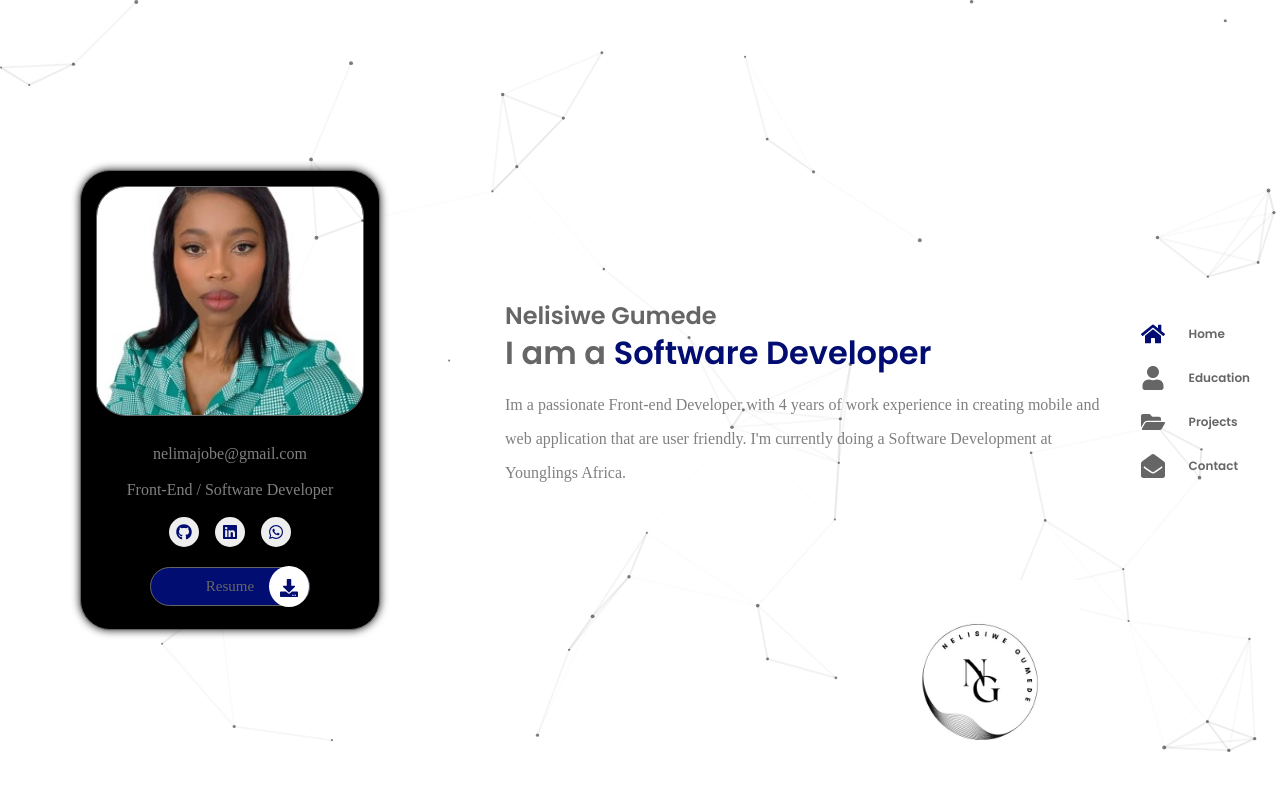
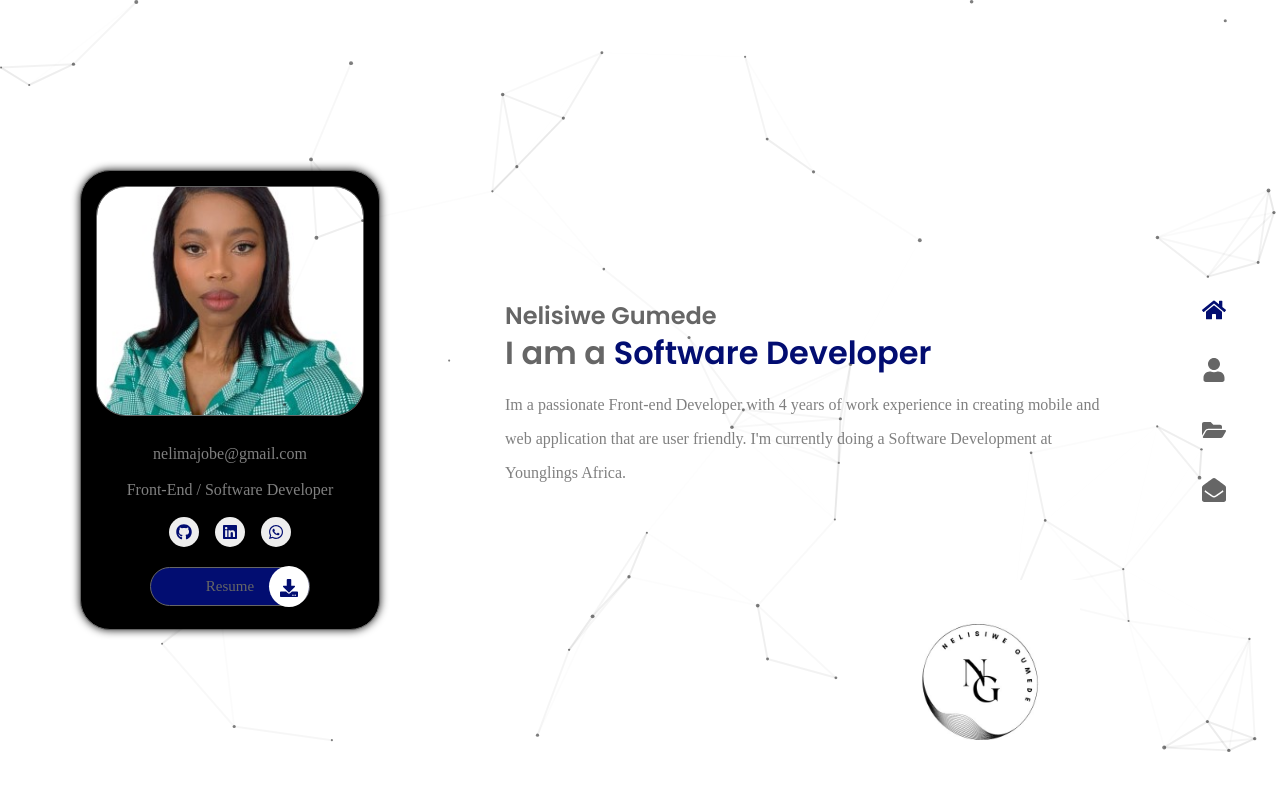
Before and after one commit to Nelisiwe/Nelisiwe-Portfolio, a React (Vite) app: page / in a window 1280 px wide. Shown: the top 790 px of the page. Built offline with nearby package versions, Linux system fonts and the light colour scheme; a web font is replaced by a local one.

Commit message:
nav toggle

```diff
--- a/src/components/Navbar.jsx
+++ b/src/components/Navbar.jsx
@@ -13,7 +13,7 @@ const Navbar = () => {
        {/* The `nav_menu` class is used to style the navbar menu. */}
       <div className={`${showMenu ? 'nav_menu show-menu' : 'nav_menu'}`}>
         <ul className='nav_list'>
-          {links.map(({ icon, path, name }, index) => {
+          {links.map(({ icon, path }, index) => {
             return (
               <li className='nav_item' key={index}>
               <NavLink to={path} className={({ isActive }) =>
@@ -21,7 +21,7 @@ const Navbar = () => {
               onClick={() => setShowMenu(!showMenu)}
               >
                 {icon}
-                <h4 className='nav_item-text'>{name}</h4>
+                <h4 className='nav_item'></h4>
               </NavLink>
               </li>
             );
```
